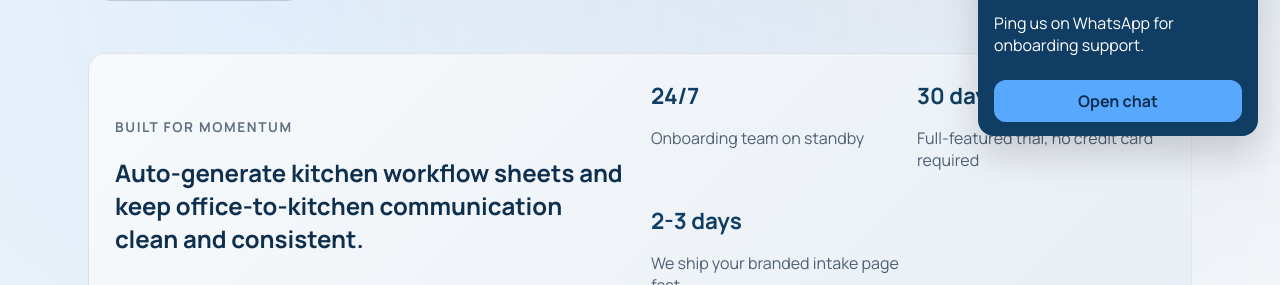
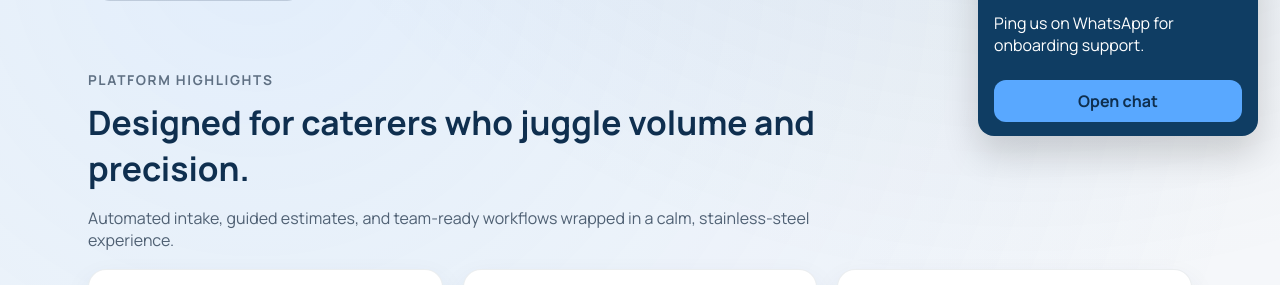
Before and after one commit to joeapter/CaterBasePro, a Django app: page / in a window 1280 px wide. Shown: the part 642-927 px from the top of the page. Run offline with Django 4.2, Linux system fonts and the light colour scheme.

Commit message:
Remove confidence section and intake references from marketing page

```diff
--- a/templates/marketing/landing.html
+++ b/templates/marketing/landing.html
@@ -79,29 +79,6 @@
                 <span class="avatar">LT</span>
                 <span class="avatar ghost">+</span>
               </div>
-            </div>
-          </div>
-        </div>
-      </section>
-
-      <section class="confidence">
-        <div class="confidence-inner">
-          <div>
-            <p class="eyebrow">Built for momentum</p>
-            <h2>Auto-generate kitchen workflow sheets and keep office-to-kitchen communication clean and consistent.</h2>
-          </div>
-          <div class="confidence-grid">
-            <div>
-              <p class="confidence-number">24/7</p>
-              <p class="muted">Onboarding team on standby</p>
-            </div>
-            <div>
-              <p class="confidence-number">30 days</p>
-              <p class="muted">Full-featured trial, no credit card required</p>
-            </div>
-            <div>
-              <p class="confidence-number">2-3 days</p>
-              <p class="muted">We ship your branded intake page fast</p>
             </div>
           </div>
         </div>
```
